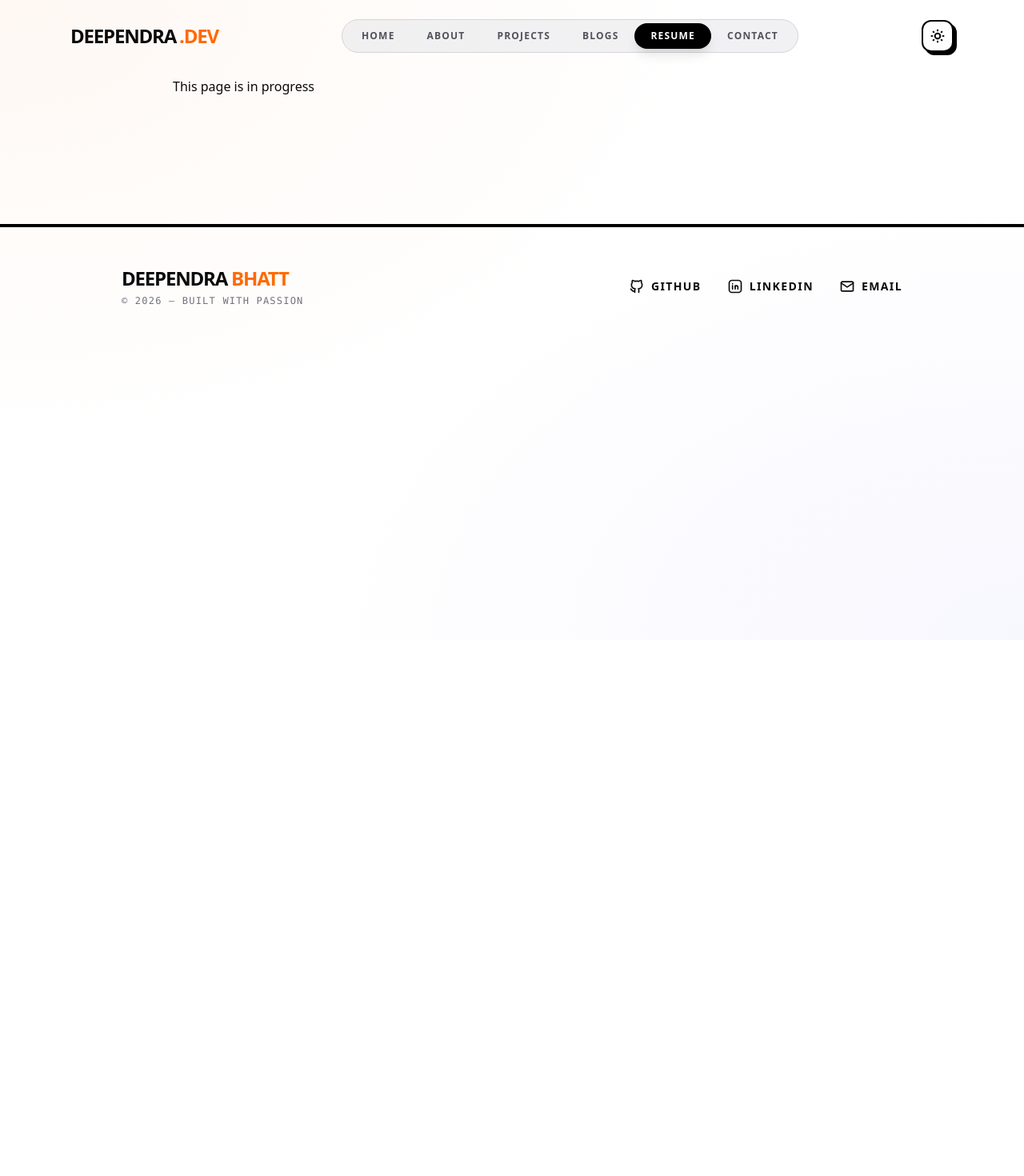
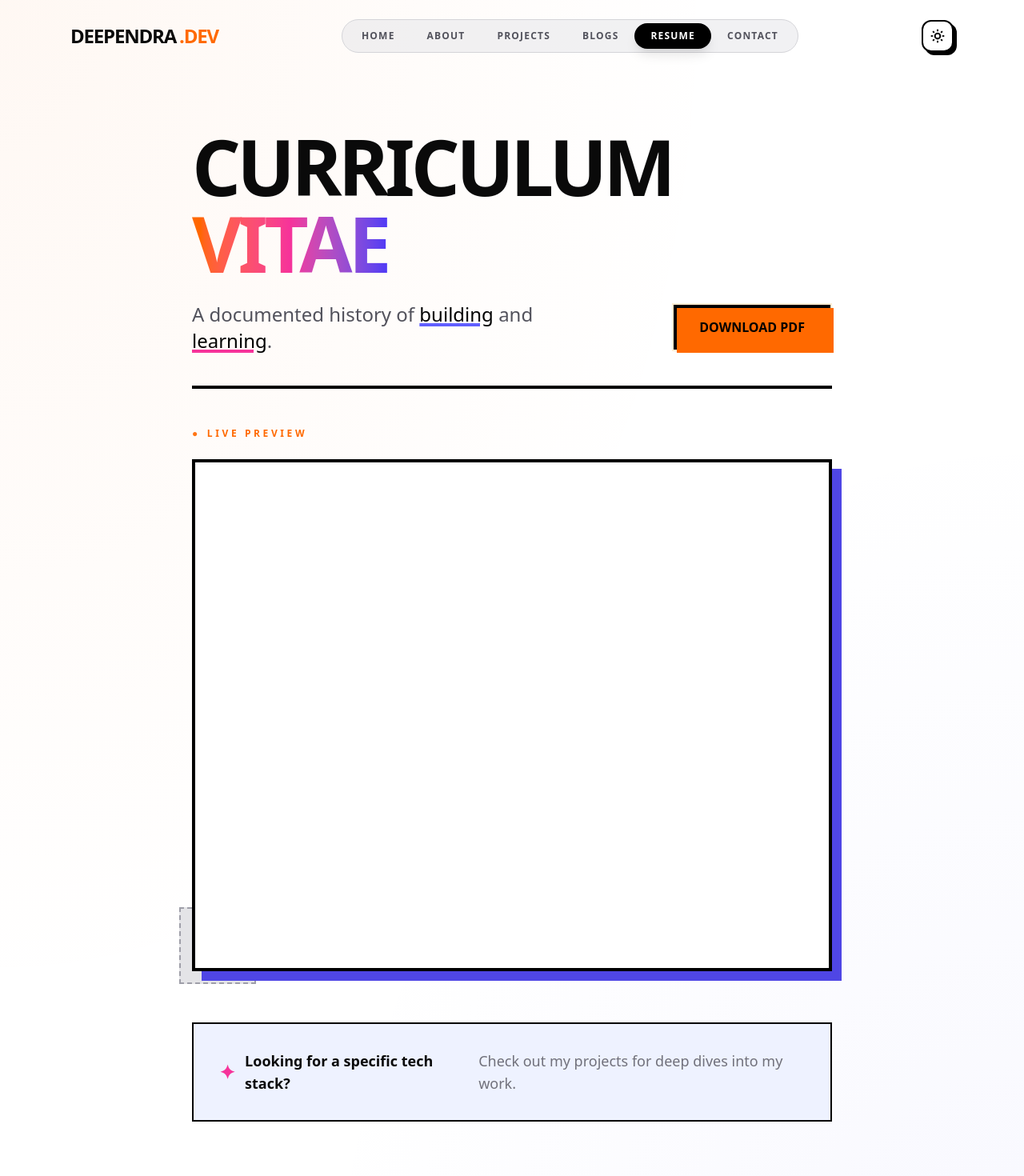
Before and after one commit to Deependra-Bhatt/portfolio-blog, a Next.js app: page /resume in a window 1280 px wide. Shown: the top 1470 px of the page at 80% size. Before the commit the page ends 800 px from the top, so only its background shows below. Built offline with nearby package versions, Linux system fonts and the light colour scheme.

Commit message:
added resume page

```diff
--- a/src/app/resume/page.tsx
+++ b/src/app/resume/page.tsx
@@ -1,5 +1,74 @@
+import React from "react";
+
 const ResumePage = () => {
-  return <div>This page is in progress</div>;
+  return (
+    <main className="max-w-4xl mx-auto px-6 py-16 selection:bg-orange-500 selection:text-white">
+      {/* HEADER SECTION - Brutalist Style */}
+      <section className="border-b-4 border-black dark:border-white pb-10 mb-12">
+        <h1 className="text-6xl md:text-8xl font-black uppercase tracking-tighter leading-none mb-6">
+          Curriculum <br />
+          <span className="text-transparent bg-clip-text bg-gradient-to-r from-orange-500 via-pink-500 to-indigo-600 animate-gradient-x">
+            Vitae
+          </span>
+        </h1>
+        <div className="flex flex-col md:flex-row md:items-center justify-between gap-6">
+          <p className="text-xl md:text-2xl font-medium text-zinc-600 dark:text-zinc-400 max-w-md leading-snug">
+            A documented history of{" "}
+            <span className="text-black dark:text-white underline decoration-indigo-500 decoration-4">
+              building
+            </span>{" "}
+            and{" "}
+            <span className="text-black dark:text-white underline decoration-pink-500 decoration-4">
+              learning
+            </span>
+            .
+          </p>
+
+          {/* Download Button with Neo-Brutalist Shadow */}
+          <a
+            href="/resume_db.pdf"
+            download
+            className="group relative inline-block px-8 py-4 font-bold text-black dark:text-white border-2 border-orange-100 dark:border-gray-500 bg-black dark:bg-white transition-all hover:-translate-x-1 hover:-translate-y-1 active:translate-x-0 active:translate-y-0"
+          >
+            <span className="relative z-10">DOWNLOAD PDF</span>
+            <div className="absolute inset-0 z-0 bg-orange-500 translate-x-1 translate-y-1 group-hover:translate-x-2 group-hover:translate-y-2 transition-transform" />
+          </a>
+        </div>
+      </section>
+
+      {/* VIEWPORT SECTION */}
+      <section className="space-y-8">
+        <div className="group relative">
+          <h2 className="text-xs uppercase tracking-[0.3em] font-bold text-orange-500 mb-6 flex items-center gap-2">
+            <span className="animate-pulse">●</span> Live Preview
+          </h2>
+
+          {/* PDF Wrapper with Glassmorphism & Brutalist Border */}
+          <div className="relative z-10 w-full h-[80vh] border-4 border-black dark:border-white rounded-none bg-white dark:bg-zinc-900 shadow-[12px_12px_0px_0px_rgba(79,70,229,1)] dark:shadow-[12px_12px_0px_0px_rgba(249,115,22,1)] overflow-hidden">
+            <iframe
+              src="/resume_db.pdf#toolbar=0"
+              className="w-full h-full grayscale-[50%] contrast-[110%] hover:grayscale-0 transition-all duration-500"
+              title="Deependra Bhatt Resume"
+            />
+          </div>
+
+          {/* Decorative background element */}
+          <div className="absolute -bottom-4 -left-4 w-24 h-24 bg-zinc-200 dark:bg-zinc-800 -z-10 border-2 border-dashed border-zinc-400" />
+        </div>
+
+        {/* FOOTER CALLOUT */}
+        <div className="mt-16 p-8 border-2 border-black dark:border-white bg-indigo-50 dark:bg-indigo-950/20">
+          <p className="text-lg font-bold flex items-center gap-3">
+            <span className="text-2xl text-pink-500">✦</span>
+            Looking for a specific tech stack?
+            <span className="text-zinc-500 dark:text-zinc-400 font-medium">
+              Check out my projects for deep dives into my work.
+            </span>
+          </p>
+        </div>
+      </section>
+    </main>
+  );
 };
 
 export default ResumePage;
```
Also changed, not shown: 1 other file (tests, documents, lock files or other folders).
